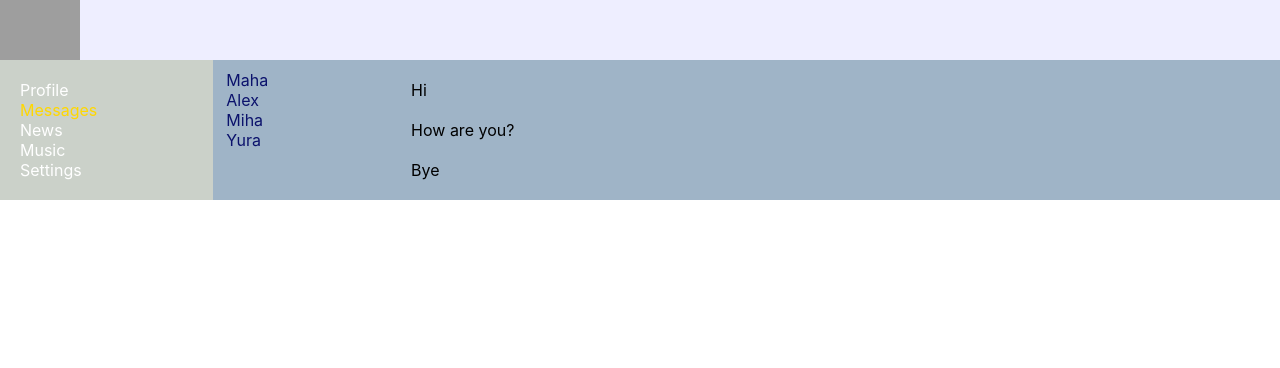
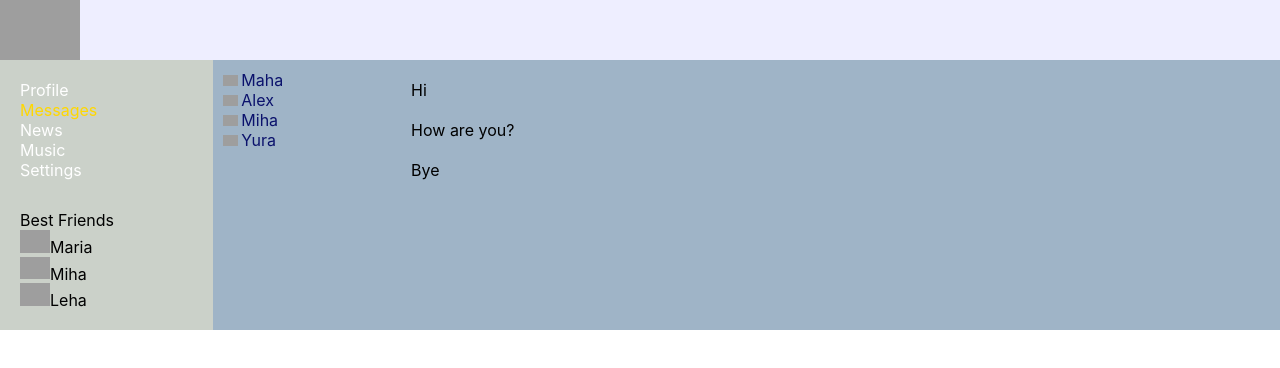
Before and after one commit to IgorBosin/samurai-way, a React (Create React App) app: page /dialog in a window 1280 px wide. Shown: the top 368 px of the page. Built offline with nearby package versions, Linux system fonts and the light colour scheme; grey boxes are pictures that could not be loaded.

Commit message:
lesson 29

```diff
--- a/src/App.tsx
+++ b/src/App.tsx
@@ -9,17 +9,18 @@ import News from "./Components/News/News";
 import Settings from "./Components/Settings/Settings";
 import Music from "./Components/Music/Music";
 
-type messageType = {
+export type messagesType = {
     id: number
     message: string
 }
 
-type dialogsType = {
+export type dialogsType = {
     id: number
     name: string
+    avatar: string
 }
 
-type postsType = {
+export type postsType = {
     id: number
     message: string
     name: string
@@ -27,10 +28,23 @@ type postsType = {
     img: string
 }
 
-type AppType = {
-    message: messageType[]
-    posts: Array<postsType>
+export type ProfilePageType = {
+    posts: postsType[]
+}
+
+export type DialogsPageType = {
+    messages: messagesType[]
     dialogs: dialogsType[]
+}
+
+export type StateType = {
+    profilePage: ProfilePageType
+    dialogsPage: DialogsPageType
+    sidebar:dialogsType[]
+}
+
+export type AppType = {
+    state: StateType
 }
 
 function App(props: AppType) {
@@ -38,10 +52,10 @@ function App(props: AppType) {
         <BrowserRouter>
             <div className='app-wrapper'>
                 <Header/>
-                <Navbar/>
+                <Navbar sidebar={props.state.sidebar}/>
                 <div className='app-wrapper-content'>
-                    <Route path='/profile' render={() => <Profile posts={props.posts}/>}/>
-                    <Route path='/dialog' render={() => <Dialogs message={props.message} dialogs={props.dialogs}/>}/>
+                    <Route path='/profile' render={() => <Profile posts={props.state.profilePage}/>}/>
+                    <Route path='/dialog' render={() => <Dialogs data={props.state.dialogsPage}/>}/>
                     <Route path='/settings' render={() => <Settings/>}/>
                     <Route path='/news' render={() => <News/>}/>
                     <Route path='/music' render={() => <Music/>}/>
--- a/src/Components/Dialogs/Dialogs.tsx
+++ b/src/Components/Dialogs/Dialogs.tsx
@@ -2,28 +2,22 @@ import React from "react";
 import s from './Dialogs.module.css'
 import {DialogItem} from "./DialogsItem/DialogItem";
 import {Message} from "./Message/Message";
-
-type dialogsType = {
-    id: number
-    name: string
-}
-
-type messagesType = {
-    id: number
-    message: string
-}
+import {DialogsPageType} from "../../App";
 
 type DialogsType = {
-    dialogs: dialogsType[]
-    message: messagesType[]
+    data: DialogsPageType
 }
 
 function Dialogs(props: DialogsType) {
 
-    let dialogsElements = props.dialogs.map((d: { name: string; id: number; }) =>
-        <DialogItem dialogName={d.name} id={d.id}/>)
-    let messagesElements = props.message.map((m: { message: string }) =>
-        <Message dialogMessages={m.message}/>)
+    let dialogsElements = props.data.dialogs.map((d: { name: string; id: number; avatar:string }) =>
+        <DialogItem
+            dialogName={d.name}
+            id={d.id}
+            avatar={d.avatar}/>)
+    let messagesElements = props.data.messages.map((m: { message: string }) =>
+        <Message
+            dialogMessages={m.message}/>)
 
     return (
         <div className={s.dialogs}>
--- a/src/Components/Dialogs/DialogsItem/DialogItem.tsx
+++ b/src/Components/Dialogs/DialogsItem/DialogItem.tsx
@@ -5,12 +5,14 @@ import React from "react";
 type DialogItemType = {
     id: number
     dialogName: string
+    avatar: string
 }
 
 export function DialogItem(props: DialogItemType) {
     debugger
     return (
         <div>
+            <img style={{width:'15px'}} src={props.avatar} alt=""/>
             <NavLink to={`/dialog/${props.id}`}
                      className={s.dialog}
                      activeClassName={s.active}>{props.dialogName}
--- /dev/null
+++ b/src/Components/Navbar/Friends/Friends.tsx
@@ -0,0 +1,24 @@
+import React from 'react';
+import {dialogsType} from "../../../App";
+
+type FriendsType = {
+    sidebar: dialogsType[]
+}
+
+const Friends = (props: FriendsType) => {
+    return (
+        <div>
+            <div style={{marginTop:'30px'}}>Best Friends</div>
+            {props.sidebar.map(el => {
+                return (
+                    <div>
+                        <img style={{width: '30px'}} src={el.avatar} alt=""/>
+                        {el.name}
+                    </div>
+                )
+            })}
+        </div>
+    );
+};
+
+export default Friends;
--- a/src/Components/Navbar/Navbar.tsx
+++ b/src/Components/Navbar/Navbar.tsx
@@ -1,8 +1,14 @@
 import React from "react";
 import s from './Navbar.module.css'
 import {NavbarItem} from "./NavbarItem/NavbarItem";
+import Friends from "./Friends/Friends";
+import {dialogsType} from "../../App";
 
-function Navbar() {
+type NavbarType = {
+    sidebar:dialogsType[]
+}
+
+function Navbar(props:NavbarType) {
     return (
         <div className={s.nav}>
             <NavbarItem item='profile' name='Profile'/>
@@ -10,6 +16,7 @@ function Navbar() {
             <NavbarItem item='news' name='News'/>
             <NavbarItem item='music' name='Music'/>
             <NavbarItem item='settings' name='Settings'/>
+            <Friends sidebar={props.sidebar} />
         </div>
     )
 }
--- a/src/Components/Navbar/NavbarItem/NavbarItem.tsx
+++ b/src/Components/Navbar/NavbarItem/NavbarItem.tsx
@@ -8,7 +8,6 @@ type NavbarItemType = {
 }
 
 export function NavbarItem(props: NavbarItemType) {
-    debugger
     return (
         <div className={s.item}>
             <NavLink to={`/${props.item}`} activeClassName={s.active}>{props.name}</NavLink>
--- a/src/Components/Profile/MyPosts/MyPosts.tsx
+++ b/src/Components/Profile/MyPosts/MyPosts.tsx
@@ -1,11 +1,10 @@
 import React from "react";
 import s from "./MyPosts.module.css";
 import Post from "./Post/Post";
-import {postsType} from "../Profile";
-
+import {postsType} from "../../../App";
 
 type MyPostsType = {
-    posts: Array<postsType>
+    posts: postsType[]
 }
 
 function MyPosts(props: MyPostsType) {
--- a/src/Components/Profile/Profile.tsx
+++ b/src/Components/Profile/Profile.tsx
@@ -1,24 +1,17 @@
 import React from "react";
 import MyPosts from "./MyPosts/MyPosts";
 import {ProfileInfo} from "./ProfileInfo/ProfileInfo";
+import {ProfilePageType} from "../../App";
 
-export type postsType = {
-    id: number
-    message: string
-    name: string
-    likesCount: number
-    img: string
+type ProfilePropsType = {
+    posts: ProfilePageType
 }
 
-type ProfileType = {
-    posts: postsType[]
-}
-
-function Profile(props: ProfileType) {
+function Profile(props: ProfilePropsType) {
     return (
         <div>
             <ProfileInfo/>
-            <MyPosts posts={props.posts}/>
+            <MyPosts posts={props.posts.posts}/>
         </div>
     )
 }
--- /dev/null
+++ b/src/Redux/state.tsx
@@ -0,0 +1,38 @@
+export let state = {
+    profilePage: {
+        posts: [
+            {
+                id: 1,
+                message: 'Hi Igor',
+                name: 'Maria',
+                likesCount: 666,
+                img: 'https://i.ibb.co/ngzWTmY/maria.jpg',
+            },
+            {
+                id: 2,
+                message: 'Masha koza',
+                name: 'Igor',
+                likesCount: 777,
+                img: 'https://i.ibb.co/6YM5Wht/igor.jpg',
+            },
+        ],
+    },
+    dialogsPage: {
+        messages: [
+            {id: 1, message: 'Hi'},
+            {id: 2, message: 'How are you?'},
+            {id: 3, message: 'Bye'}
+        ],
+        dialogs: [
+            {id: 1, name: 'Maha', avatar: 'https://postel24.ru/image/cache/no_image-1000x1000.png'},
+            {id: 2, name: 'Alex', avatar: 'https://postel24.ru/image/cache/no_image-1000x1000.png'},
+            {id: 3, name: 'Miha', avatar: 'https://postel24.ru/image/cache/no_image-1000x1000.png'},
+            {id: 4, name: 'Yura', avatar: 'https://postel24.ru/image/cache/no_image-1000x1000.png'},
+        ],
+    },
+    sidebar: [
+        {id: 1, name: 'Maria', avatar: 'https://postel24.ru/image/cache/no_image-1000x1000.png'},
+        {id: 2, name: 'Miha', avatar: 'https://postel24.ru/image/cache/no_image-1000x1000.png'},
+        {id: 3, name: 'Leha', avatar: 'https://postel24.ru/image/cache/no_image-1000x1000.png'},
+    ]
+}
--- a/src/index.tsx
+++ b/src/index.tsx
@@ -2,38 +2,9 @@ import React from 'react';
 import ReactDOM from 'react-dom';
 import './index.css';
 import App from './App';
-
-let posts = [
-    {
-        id: 1,
-        message: 'Hi Igor',
-        name: 'Maria',
-        likesCount: 666,
-        img: 'https://i.ibb.co/ngzWTmY/maria.jpg',
-    },
-    {
-        id: 2,
-        message: 'Masha koza',
-        name: 'Igor',
-        likesCount: 777,
-        img: 'https://i.ibb.co/6YM5Wht/igor.jpg',
-    },
-];
-
-let dialogs = [
-    {id: 1, name: 'Maha'},
-    {id: 2, name: 'Alex'},
-    {id: 3, name: 'Miha'},
-    {id: 4, name: 'Yura'},
-];
-
-let messages = [
-    {id: 1, message: 'Hi'},
-    {id: 2, message: 'How are you?'},
-    {id: 3, message: 'Bye'}
-];
+import {state} from './Redux/state'
 
 ReactDOM.render(
-    <App posts={posts} message={messages} dialogs={dialogs}/>,
+    <App state={state}/>,
     document.getElementById('root')
 );
```
